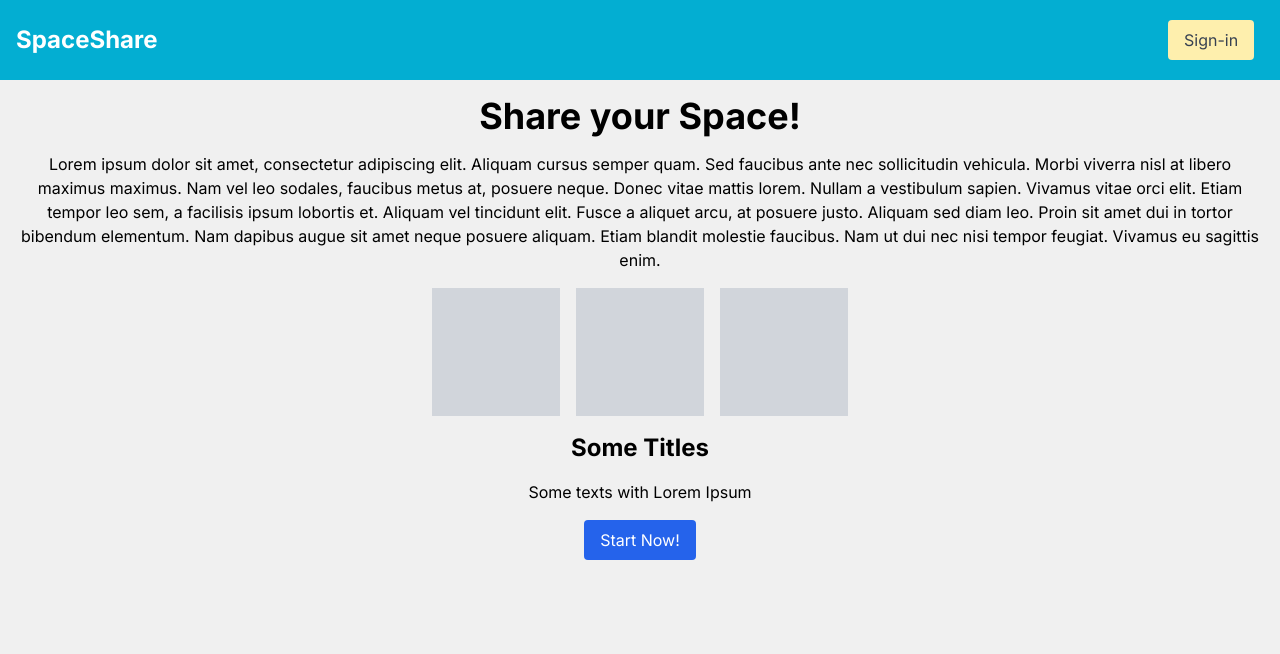
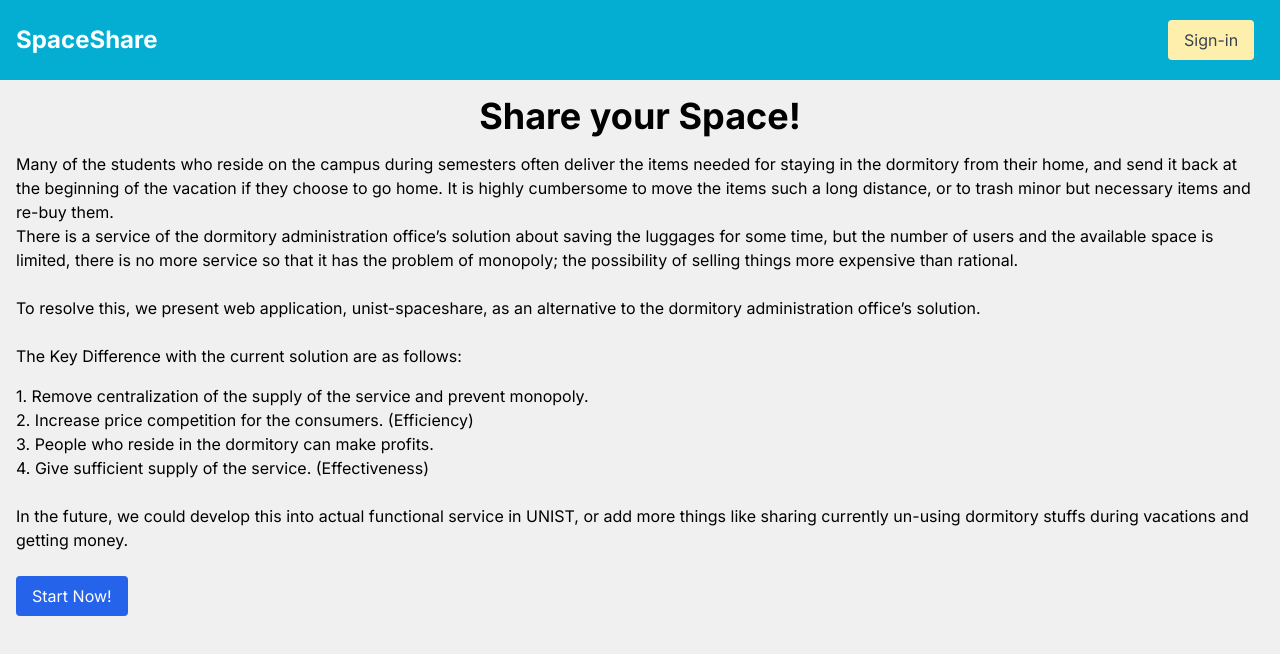
Before and after one commit to queso-gato1355/unist-spaceshare, a Next.js app: page / in a window 1280 px wide. Shown: the top 654 px of the page. Built offline with nearby package versions, Linux system fonts and the light colour scheme.

Commit message:
refactor: revise the main page text

```diff
--- a/src/app/page.js
+++ b/src/app/page.js
@@ -3,21 +3,36 @@ import ButtonLink from "@/components/buttons/ButtonLink";
 export default function Home() {
     return (
         <div className="container mx-auto p-4">
-            <div className="text-center">
-                <h1 className="text-4xl font-bold mb-4">Share your Space!</h1>
+            <div className="text-left items-center">
+                <h1 className="text-4xl font-bold mb-4 text-center">Share your Space!</h1>
                 <p className="mb-4">
-                    Lorem ipsum dolor sit amet, consectetur adipiscing elit. Aliquam cursus semper quam. Sed faucibus ante nec sollicitudin vehicula. Morbi viverra nisl at libero maximus maximus. Nam vel leo sodales, faucibus metus at, posuere neque. Donec vitae mattis lorem. Nullam a vestibulum sapien. Vivamus vitae orci elit. Etiam tempor leo sem, a facilisis ipsum lobortis et. Aliquam vel tincidunt elit. Fusce a aliquet arcu, at posuere justo. Aliquam sed diam leo. Proin sit amet dui in tortor bibendum elementum. Nam dapibus augue sit amet neque posuere aliquam. Etiam blandit molestie faucibus. Nam ut dui nec nisi tempor feugiat. Vivamus eu sagittis enim.
+                Many of the students who reside on the campus during semesters often deliver the items needed for staying in the dormitory from their home, and send it back at the beginning of the vacation if they choose to go home. It is highly cumbersome to move the items such a long distance, or to trash minor but necessary items and re-buy them. <br/>
+                There is a service of the dormitory administration office’s solution about saving the luggages for some time, but the number of users and the available space is limited, there is no more service so that it has the problem of monopoly; the possibility of selling things more expensive than rational.
+                <br/>
+                <br/>
+                To resolve this, we present web application, unist-spaceshare, as an alternative to the dormitory administration office’s solution.
+                <br/>
+                <br/>
+                The Key Difference with the current solution are as follows:
                 </p>
-                <div className="flex justify-center space-x-4 mb-4">
-                    <div className="w-32 h-32 bg-gray-300"></div>
-                    <div className="w-32 h-32 bg-gray-300"></div>
-                    <div className="w-32 h-32 bg-gray-300"></div>
+
+                <ol>
+                    <li>1. Remove centralization of the supply of the service and prevent monopoly.</li>
+                    <li>2. Increase price competition for the consumers. (Efficiency)</li>
+                    <li>3. People who reside in the dormitory can make profits.</li>
+                    <li>4. Give sufficient supply of the service. (Effectiveness)</li>
+                </ol>
+                <br/>
+                <p>
+                    In the future, we could develop this into actual functional service in UNIST, or add more things like sharing currently un-using dormitory stuffs during vacations and getting money.
+                </p>
+                <br/>
+
+                <div className="items-center">
+                    <ButtonLink href="/list" className="justify-center bg-blue-600 text-white px-4 py-2 rounded hover:bg-blue-500 hover:font-bold transition-all">
+                        Start Now!
+                    </ButtonLink>
                 </div>
-                <h2 className="text-2xl font-bold mb-4">Some Titles</h2>
-                <p className="mb-4">Some texts with Lorem Ipsum</p>
-                <ButtonLink href="/list" className="bg-blue-600 text-white px-4 py-2 rounded hover:bg-blue-500 hover:font-bold transition-all">
-                    Start Now!
-                </ButtonLink>
             </div>
         </div>
     );
```
